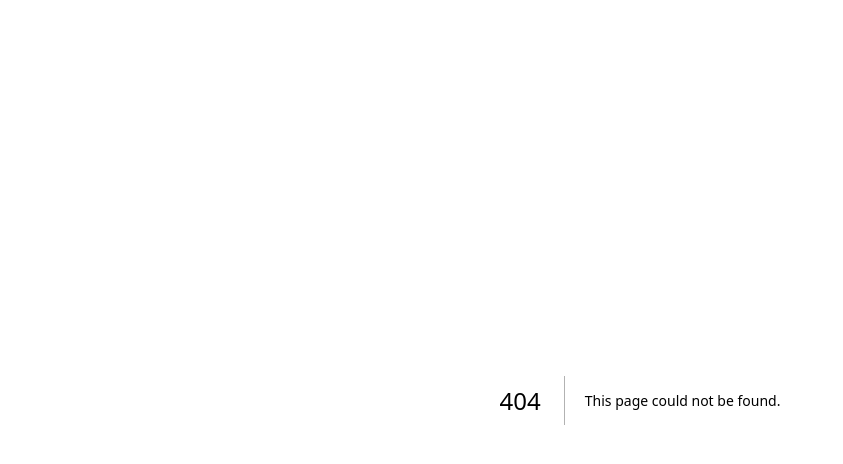
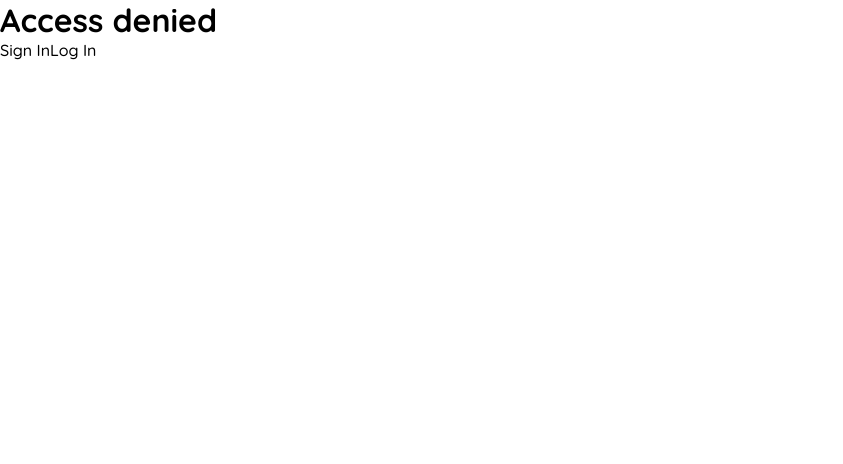
Before and after one commit to jcat-dev/NextJS-CRUD, a Next.js app: page /dashboard/student in a window 1280 px wide. Before the commit this address had no page. Shown: the top 464 px of the page, without its empty margins (0-843 px from the left). Built offline with nearby package versions, Linux system fonts and the light colour scheme; no server answers.

Commit message:
[Student] Vista de student

```diff
--- /dev/null
+++ b/pages/dashboard/student/index.tsx
@@ -0,0 +1,41 @@
+import { useSession, signOut } from "next-auth/react"
+import Link from "next/link";
+import { useRouter } from "next/router"
+
+export default function Student() {
+  const router = useRouter()
+  const { data: session } = useSession()
+
+  const handleSignOutClick = async () => {
+    const data = await signOut({redirect: false, callbackUrl: '/'})
+    router.push(data.url)
+  }
+
+  if (session && session.user) {
+    return (
+      <>
+        Signed in as {session.user.name} <br />
+        <button onClick={handleSignOutClick}>Sign out</button>
+      </>
+    )
+  }
+
+
+  return (
+    <main  >
+      <h1  >Access denied</h1>
+
+      <Link href={"/login/sign-in"} >
+        <a  >
+          Sign In
+        </a>
+      </Link>
+
+      <Link href={"/login"} >
+        <a  >
+          Log In
+        </a>
+      </Link>
+    </main>
+  )
+}
```
